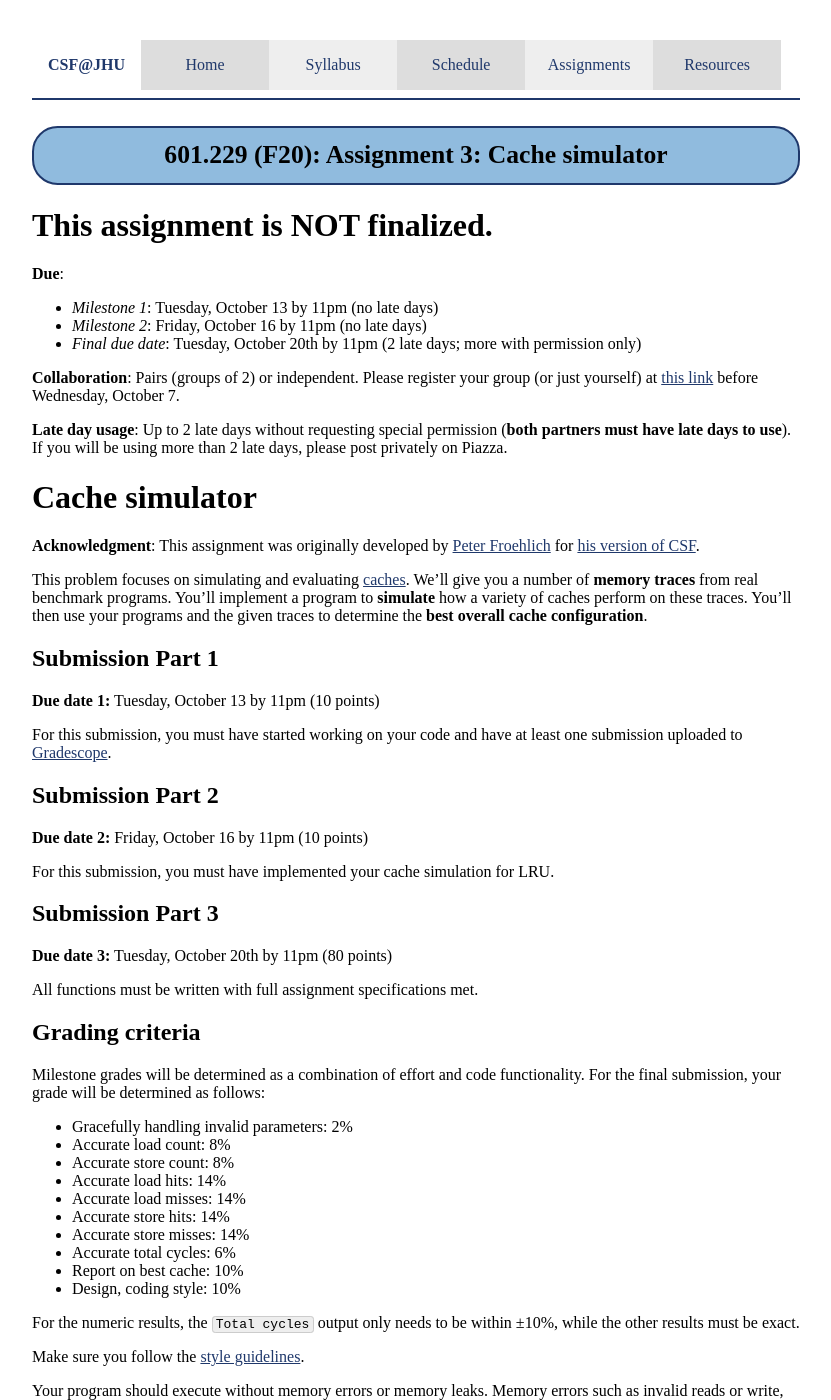
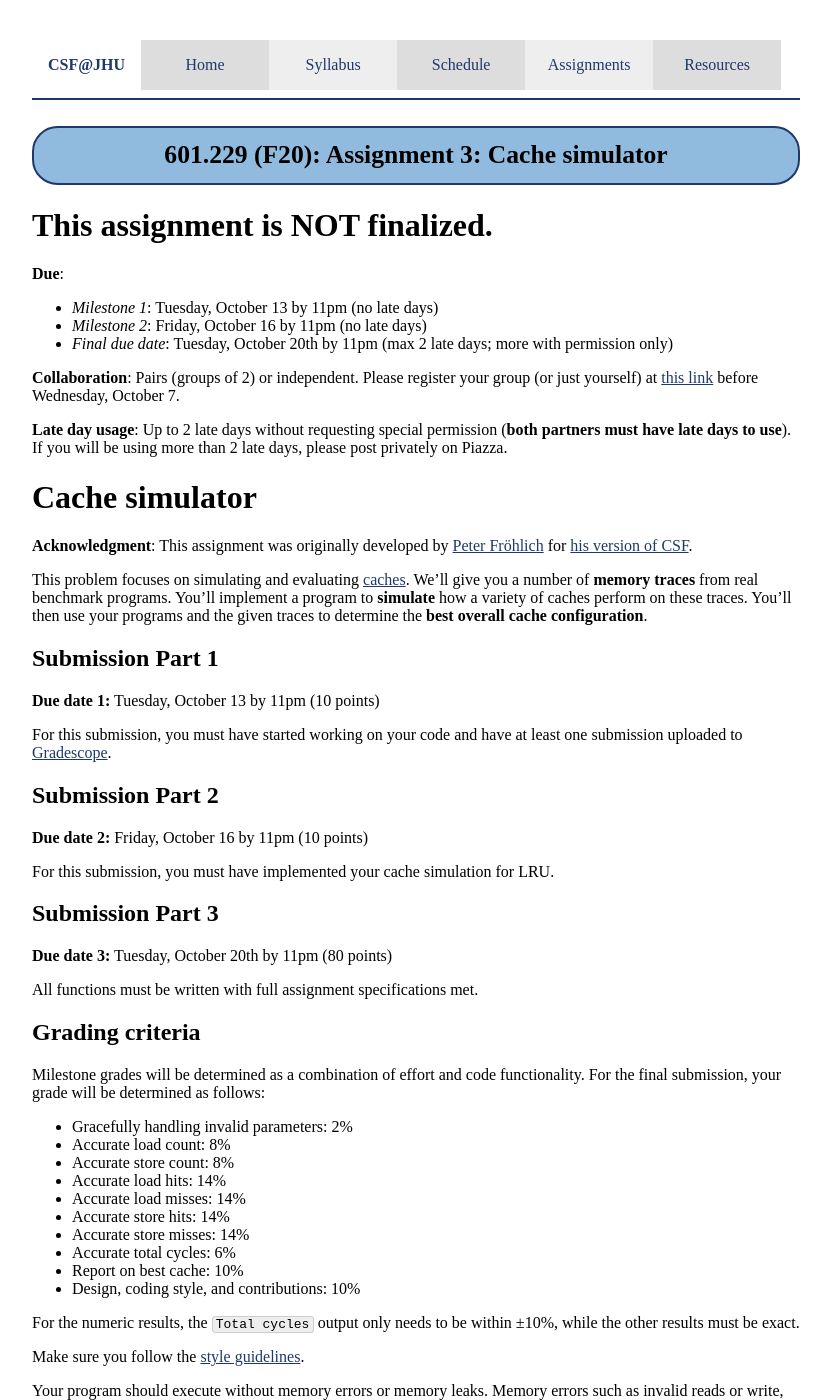
Before and after one commit to jhucsf/fall2020, a Jekyll site: the page built from assign/assign03.md, in a window 1280 px wide and 1400 px high. Shown: the whole window, without its empty margins (224-1055 px from the left). Built offline with Jekyll 4.4.1, drawn with Linux system fonts in a browser that asks for light colours; some of the changed text lies outside the part shown.

Commit message:
add contributions submission requirement for assign03

```diff
--- a/assign/assign03.md
+++ b/assign/assign03.md
@@ -9,7 +9,7 @@ title: "Assignment 3: Cache simulator"
 
 * *Milestone 1*: Tuesday, October 13 by 11pm (no late days)
 * *Milestone 2*: Friday, October 16 by 11pm (no late days)
-* *Final due date*: Tuesday, October 20th by 11pm (2 late days; more with permission only)
+* *Final due date*: Tuesday, October 20th by 11pm (max 2 late days; more with permission only)
 
 **Collaboration**: Pairs (groups of 2) or independent. Please register your group (or just yourself) at [this link](https://docs.google.com/forms/d/e/1FAIpQLSdtnf-3bWXp7rAuV05ahtRbnQQDKntsqhjgmTtbJmKNgsQI9A/viewform) before Wednesday, October 7.
 
@@ -18,7 +18,7 @@ title: "Assignment 3: Cache simulator"
 # Cache simulator
 
 **Acknowledgment**: This assignment was originally developed by
-[Peter Froehlich](https://www.cs.jhu.edu/~phf) for [his version of
+[Peter Fröhlich](https://www.cs.jhu.edu/~phf) for [his version of
 CSF](https://www.cs.jhu.edu/~phf/2018/fall/cs229).
 
 This problem focuses on simulating and evaluating
@@ -57,7 +57,7 @@ Milestone grades will be determined as a combination of effort and code function
 * Accurate store misses: 14%
 * Accurate total cycles: 6%
 * Report on best cache: 10%
-* Design, coding style: 10%
+* Design, coding style, and contributions: 10%
 
 For the numeric results, the `Total cycles` output only needs to be within &plusmn;10%, while the other results must be exact.
 
@@ -282,7 +282,7 @@ Note that accurate cycle counting is only worth 6% of the total assignment
 grade.  Make sure that loads and stores are modeled correctly with accurate
 hit and miss counts before being too concerned about counting cycles.
 
-### Part (b): Best cache
+### Part (b): Best cache, contributions
 
 For part (b), you’ll use the memory traces as well as your
 simulator to determine which cache configuration has the **best overall
@@ -291,6 +291,8 @@ hit rates, miss penalties, total cache size (including overhead), etc.
 In your `README`, describe in detail what experiments you ran (and
 why\!), what results you got (and how\!), and what, in your opinion, is
 the best cache configuration of them all.
+
+Finally, you will write a brief summary of how you divided up the work between partners and what each person contributed. This section is not required if you worked alone.
 
 ### Credits
 
```
